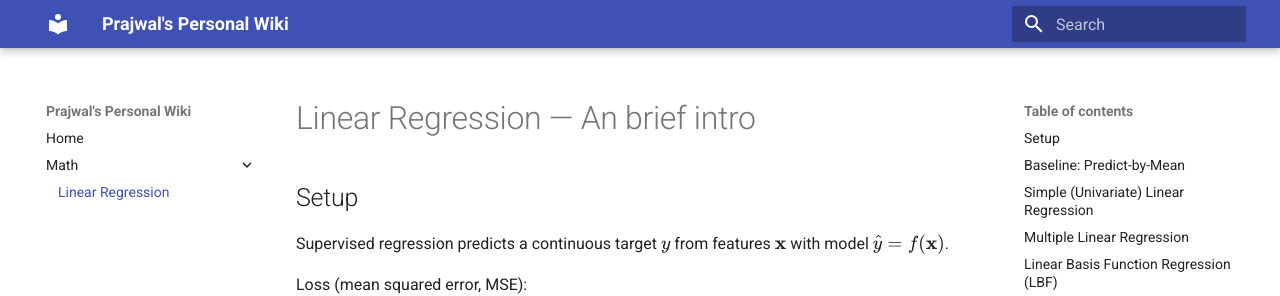
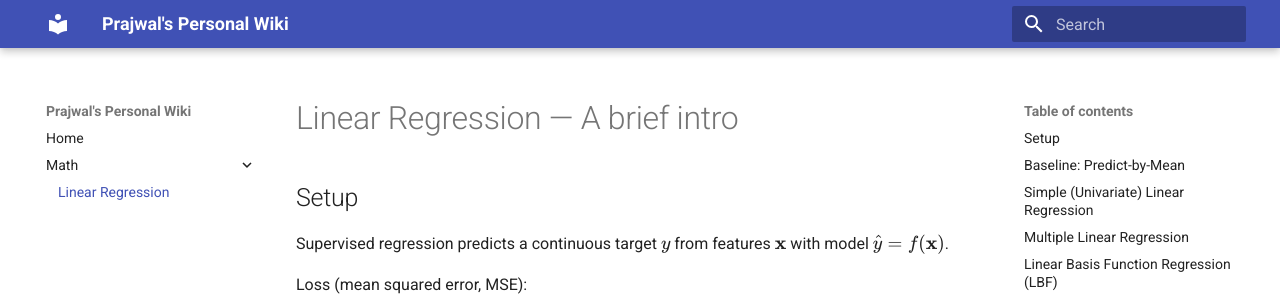
Before and after one commit to pj1911/my-wiki, an MkDocs documentation site: the page built from docs/linearRegression.md, in a window 1280 px wide and 900 px high. Shown: the top 296 px of the window. Built offline with MkDocs 1.6.1 and Material for MkDocs 9.7.7, drawn with Linux system fonts in a browser that asks for light colours.

```diff
--- a/docs/linearRegression.md
+++ b/docs/linearRegression.md
@@ -1,4 +1,4 @@
-# Linear Regression — An brief intro
+# Linear Regression — A brief intro
 
 ## Setup
 
```
